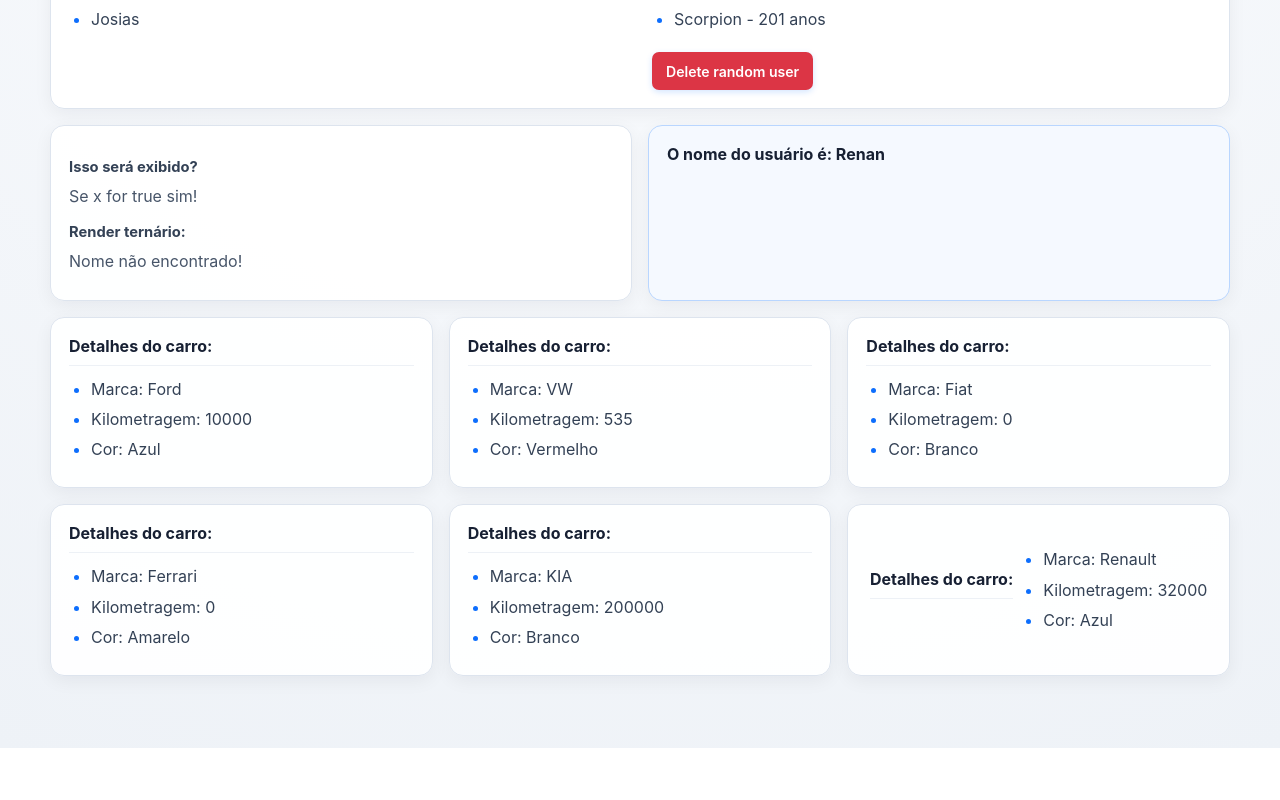
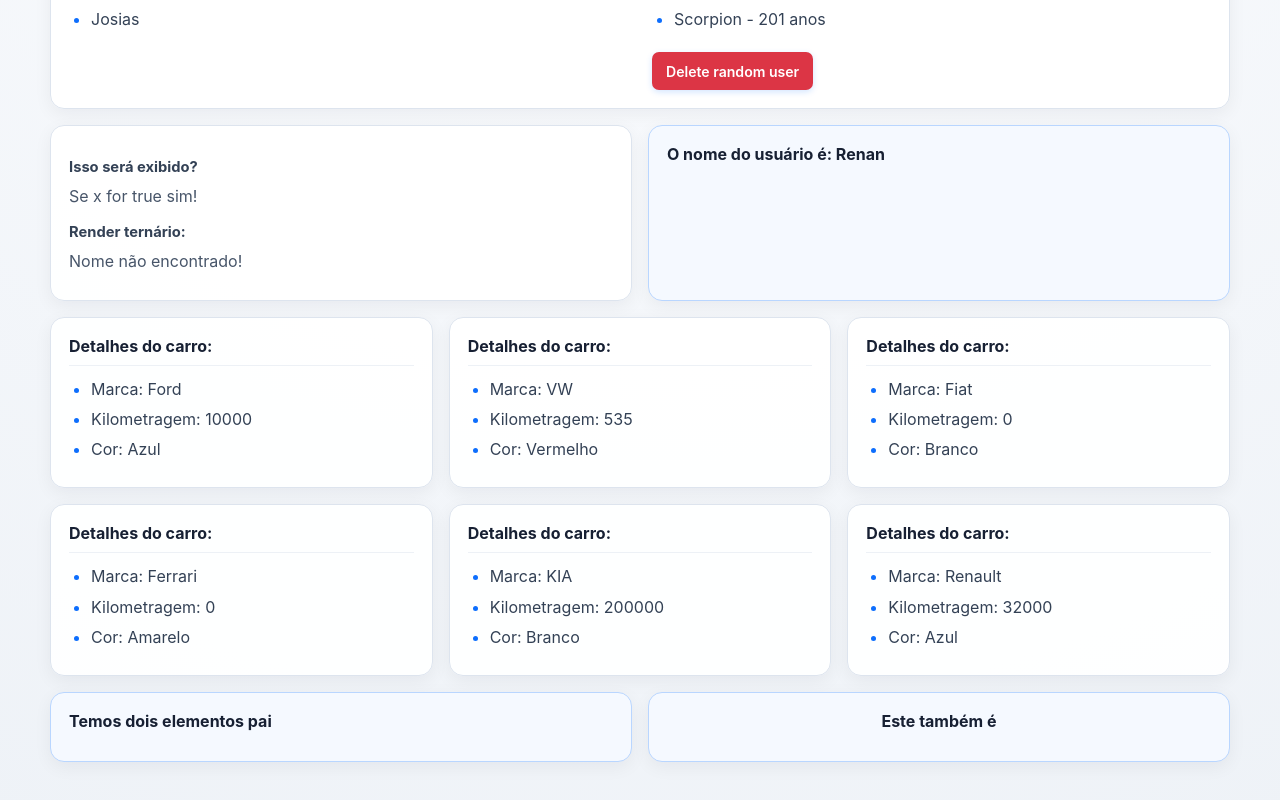
Before and after one commit to RenanNunesz10/Review-React, a React (Vite) app: page / in a window 1280 px wide. Shown: the part 592-1392 px from the top of the page. Before the commit the page ends 1340 px from the top, so only its background shows below. Built offline with nearby package versions, Linux system fonts and the light colour scheme.

Commit message:
feat: demonstrate react fragment

```diff
--- a/src/App.jsx
+++ b/src/App.jsx
@@ -5,6 +5,7 @@
 import ConditionalRender from './components/ConditionalRender'
 import ShowUserName from './components/ShowUserName'
 import CarDetails from './components/CarDetails'
+import Fragment from './components/Fragment'
 
 const cars = [
           { id: 1, brand: "Ferrari", color: "Amarelo", km: 0 },
@@ -40,6 +41,8 @@
             km={car.km}
           />
         ))}
+
+        <Fragment />
       </div>
     </>
   )
--- /dev/null
+++ b/src/components/Fragment.jsx
@@ -0,0 +1,19 @@
+import React from "react";
+
+const Fragment = () => {
+  return (
+    <>
+      {/* Primeiro elemento irmão */}
+      <div>
+        <h2>Temos dois elementos pai</h2>
+      </div>
+
+      {/* Segundo elemento irmão */}
+      <div>
+        <h2>Este também é</h2>
+      </div>
+    </>
+  );
+};
+
+export default Fragment;
```
Also changed, not shown: src/components/Fragmente.jsx (deleted).
